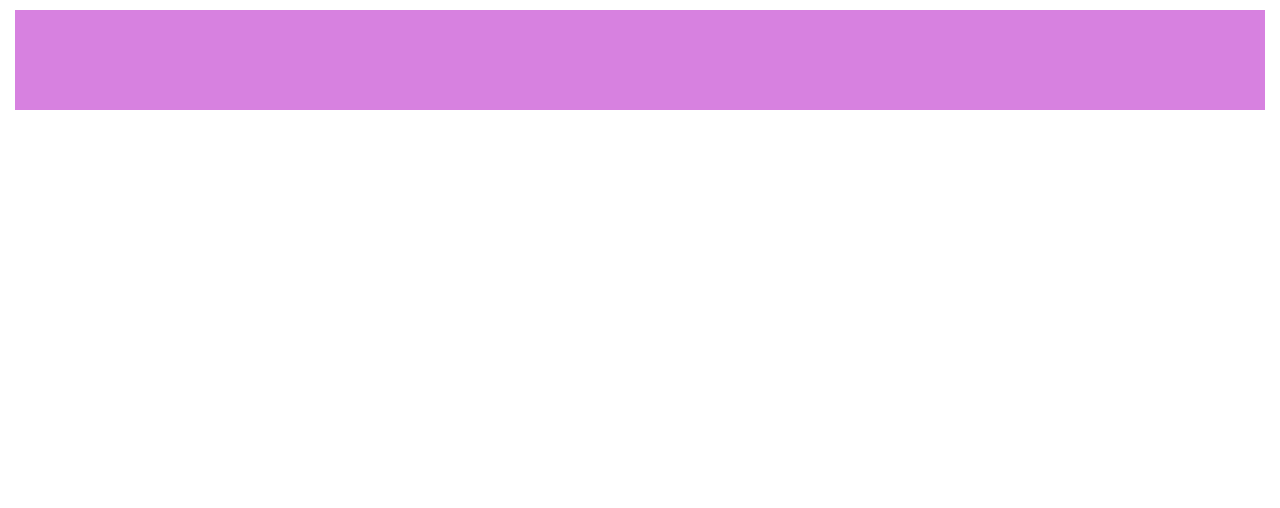
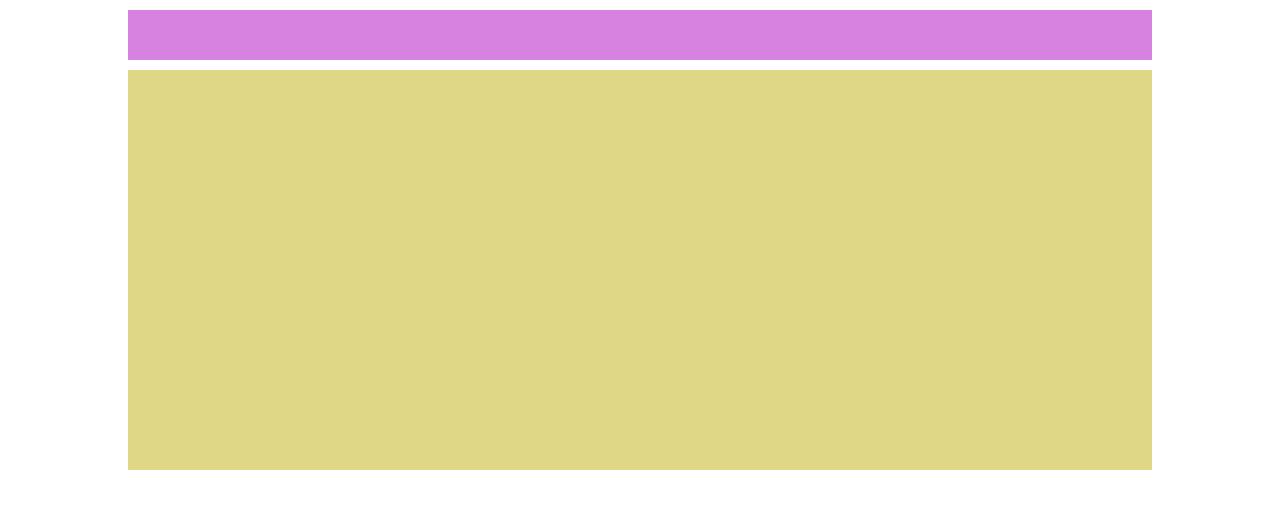
Before and after one commit to nicoalivernini/htmlcss-struttura-wp, a plain HTML site: page index.html in a window 1280 px wide. Drawn offline with Linux system fonts and the light colour scheme.

Commit message:
Prima section

```diff
--- a/assets/css/master.css
+++ b/assets/css/master.css
@@ -4,19 +4,35 @@
   box-sizing: border-box;
 }
 
-
+.container {
+  width: 80%;
+  margin: 0 auto;
+  margin-top: 10px;
+}
 
 .row{
-  margin: 0 15px;
-  height: 50px;
+
+}
+
+.row:after {
+  content: '';
+  display: table;
+  clear: both;
 }
 
 .col-100{
   width: 100%;
+
+  float: left;
 }
 
 .bg-pink{
-  height: 100px;
+  height: 50px;
   background-color: rgb(215, 129, 224);
-  margin-top: 10px;
+
 }
+
+.bg-yellow{
+  height: 400px;
+  background-color: rgb(223, 214, 134);
+}
--- a/index.html
+++ b/index.html
@@ -7,19 +7,27 @@
   </head>
   <body>
     <!-- Header -->
-    <header>
+    <header class="container">
       <div class="row">
-        <div class="col-100">
-          <div class="bg-pink">
-
-          </div>
+        <div class="col-100 bg-pink">
 
         </div>
       </div>
     </header>
     <!-- Main -->
-    <main>
+    <main class="container">
+      <!-- Sezione Gialla -->
+      <section>
+        <div class="row">
+          <div class="col-100 bg-yellow">
 
+          </div>
+        </div>
+      </section>
+      <!-- Sezione Celeste -->
+      <section>
+
+      </section>
     </main>
     <!-- Footer -->
     <footer>
```
